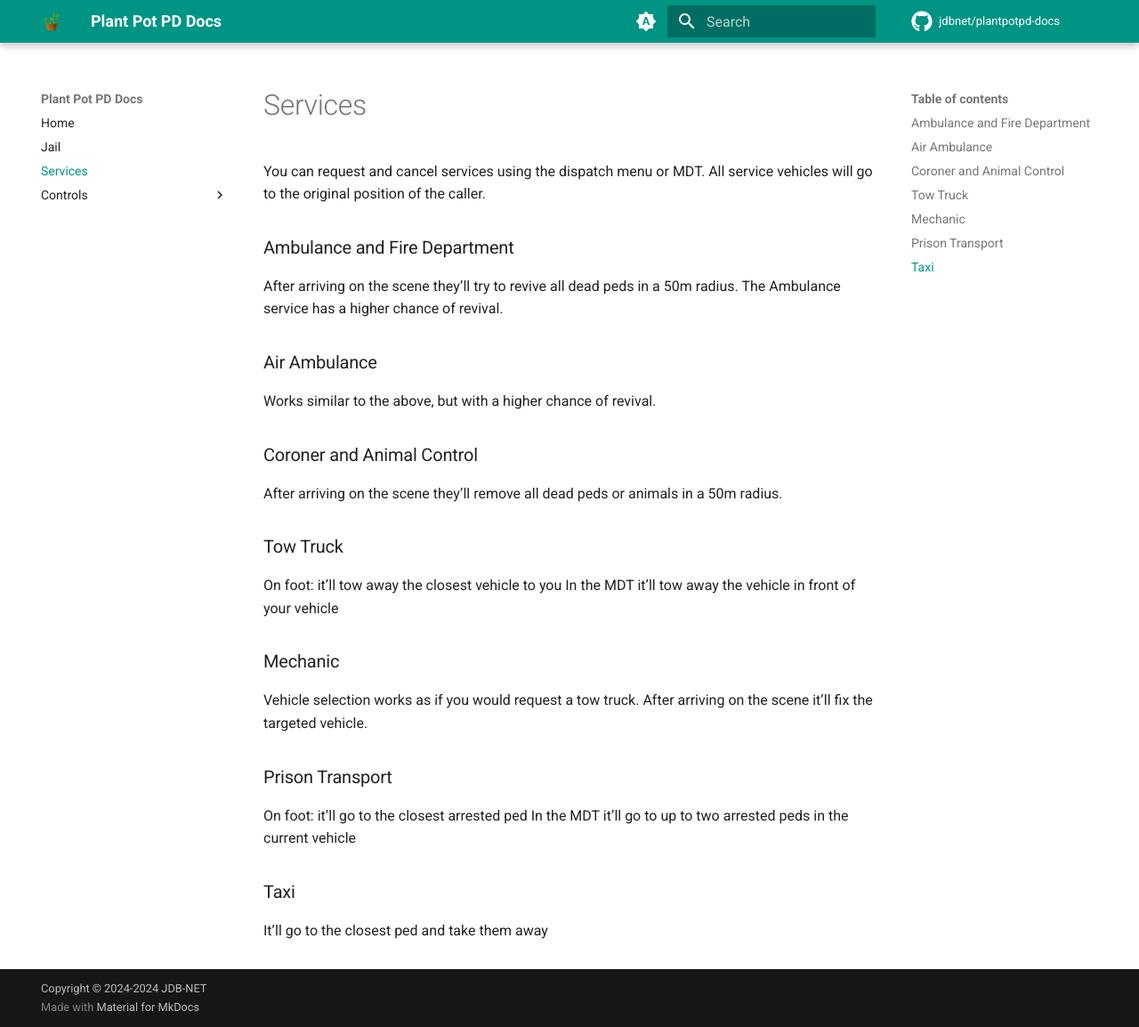
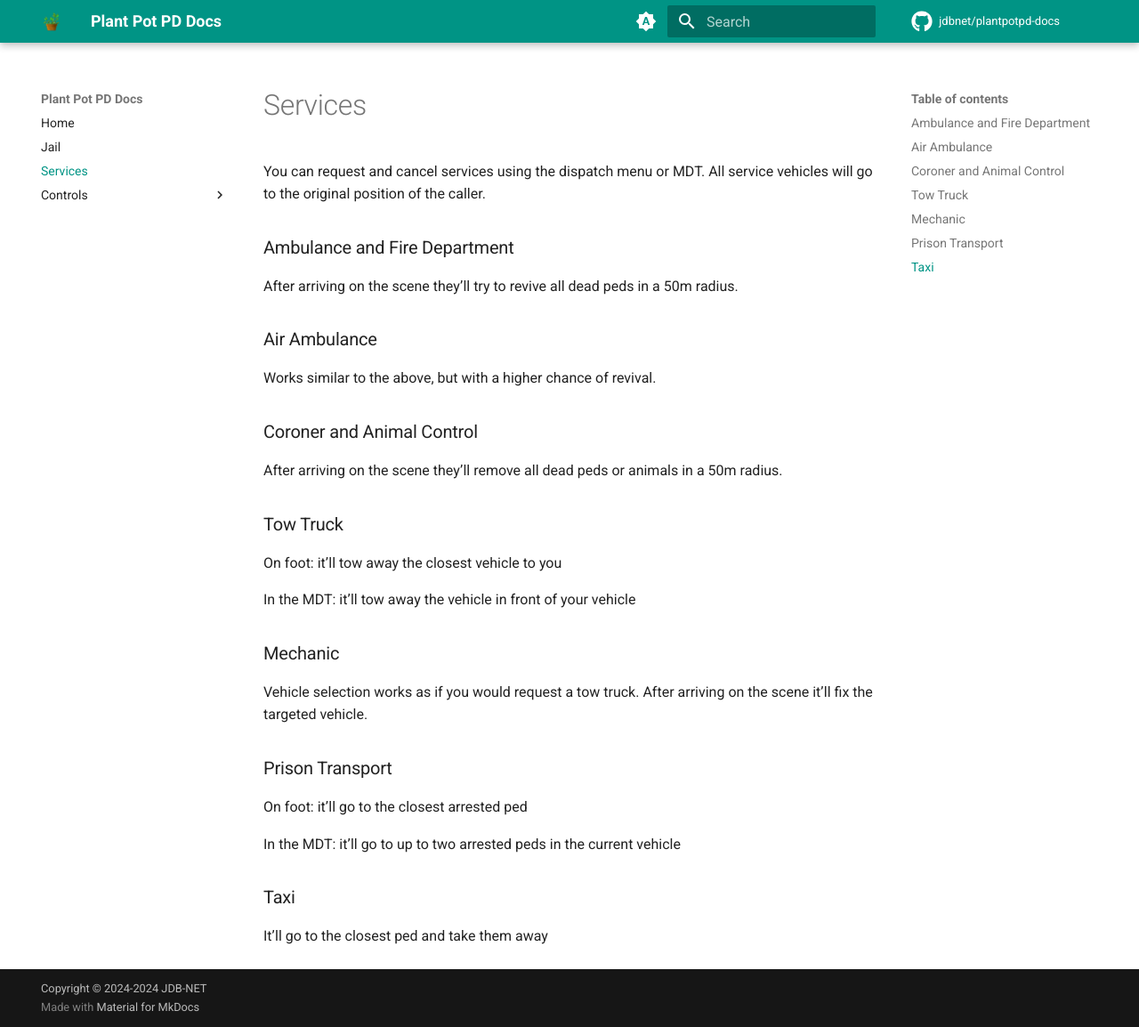
Before and after one commit to jdbnet/plantpotpd-docs, an MkDocs documentation site: the page built from docs/Services.md, in a window 1280 px wide and 1154 px high. Shown: the whole window at 89% size. Built offline with MkDocs 1.6.1 and Material for MkDocs 9.7.7, drawn with Linux system fonts in a browser that asks for light colours; plug-ins that fetch from the network failed and are left out; comment, search, counter and statistics services are not loaded.

Commit message:
Changes Made

```diff
--- a/docs/Services.md
+++ b/docs/Services.md
@@ -1,26 +1,26 @@
 You can request and cancel services using the dispatch menu or MDT. All service vehicles will go to the original position of the caller.
 
 ### Ambulance and Fire Department
-After arriving on the scene they’ll try to revive all dead peds in a 50m
-radius. The Ambulance service has a higher chance of revival.
+After arriving on the scene they’ll try to revive all dead peds in a 50m radius.
 
 ### Air Ambulance
 Works similar to the above, but with a higher chance of revival.
 
 ### Coroner and Animal Control
-After arriving on the scene they’ll remove all dead peds or animals in a 50m
-radius.
+After arriving on the scene they’ll remove all dead peds or animals in a 50m radius.
 
 ### Tow Truck
 On foot: it’ll tow away the closest vehicle to you
-In the MDT it’ll tow away the vehicle in front of your vehicle
+
+In the MDT: it’ll tow away the vehicle in front of your vehicle
 
 ### Mechanic
 Vehicle selection works as if you would request a tow truck. After arriving on the scene it’ll fix the targeted vehicle.
 
 ### Prison Transport
 On foot: it’ll go to the closest arrested ped
-In the MDT it’ll go to up to two arrested peds in the current vehicle
+
+In the MDT: it’ll go to up to two arrested peds in the current vehicle
 
 ### Taxi
 It’ll go to the closest ped and take them away
```
